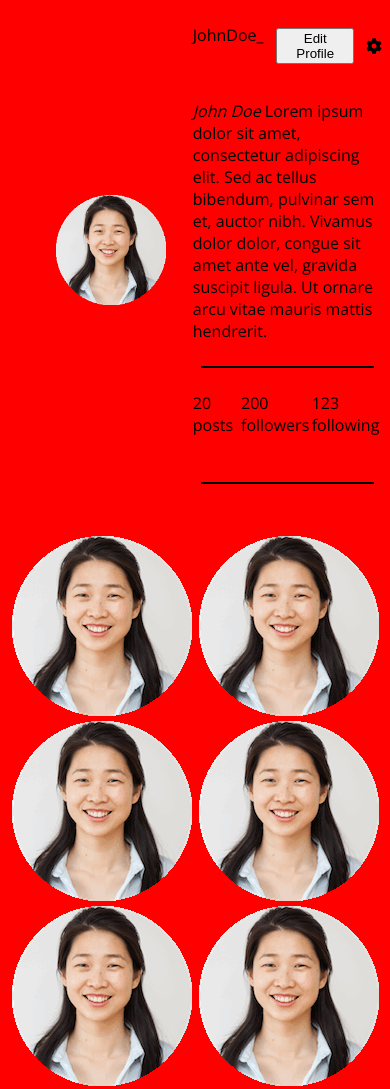
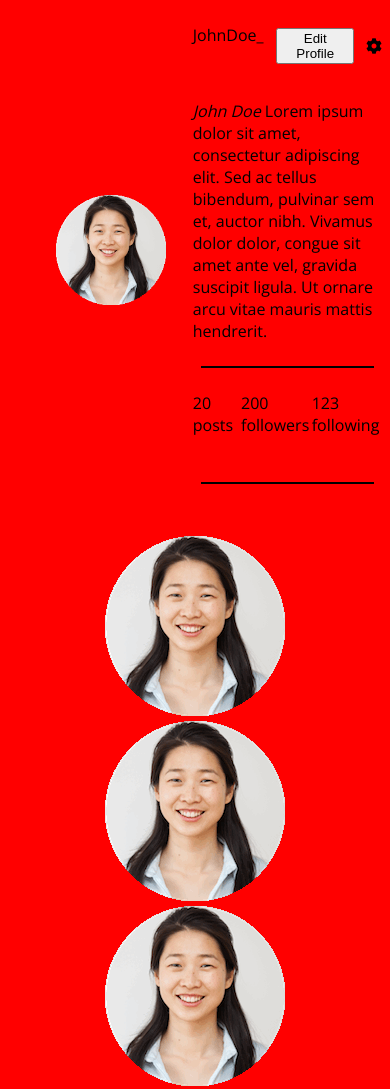
Before and after one commit to Akofahi/InstagramProfile, a plain HTML site: page index.html in a window 390 px wide. Shown: the top 1089 px of the page. Drawn offline with nearby package versions, Linux system fonts and the light colour scheme.

Commit message:
Add files via upload
Added Auto - Fill Feature

```diff
--- a/styles.css
+++ b/styles.css
@@ -37,21 +37,25 @@ hr {
 
 .imageGallary {
     position: relative;
-    display: grid;
-    justify-items: center;
-    justify-content: space-evenly;
 
-    gap: 10px 0px;
-    grid-auto-flow: row;
-    grid-template-areas:
-        ". . . ."
-        ". . . ."
-        ". . . ."
-        ". . . ."
-        ". . . .";
-    width: 100%;
-    height: 50%;
+     /**
+   * User input values.
+   */
+  --grid-layout-gap: 5px;
+  --grid-column-count: 8;
+  --grid-item--min-width: 220px;
 
+  /**
+   * Calculated values.
+   */
+  --gap-count: calc(var(--grid-column-count) - 1);
+  --total-gap-width: calc(var(--gap-count) * var(--grid-layout-gap));
+  --grid-item--max-width: calc((100% - var(--total-gap-width)) / var(--grid-column-count));
+
+  display: grid;
+  grid-template-columns: repeat(auto-fill, minmax(max(var(--grid-item--min-width), var(--grid-item--max-width)), 1fr));
+  grid-gap: var(--grid-layout-gap);
+  justify-items: center;
 }
 
 
@@ -74,25 +78,7 @@ hr {
     }
 
 
-    .imageGallary {
-        display: grid;
-        grid-template-columns: 1fr 1fr;
-        grid-template-rows: 1fr 1fr 1fr 1fr 1fr;
-        gap: 5px 0px;
-        grid-template-areas:
-            ". ."
-            ". ."
-            ". ."
-            ". ."
-            ". .";
-        justify-content: center;
-        justify-items: center;
-        align-items: center;
-        width: 100%;
-        height: 50%;
 
-
-    }
 
 }
 
@@ -101,22 +87,6 @@ hr {
         background-color: green;
     }
 
-    .imageGallary {
-        display: grid;
-        grid-template-columns: 1fr;
-        grid-template-rows: 1fr 1fr 1fr 1fr 1fr;
-        gap: 5px 0px;
-        grid-template-areas:
-            "."
-            "."
-            "."
-            "."
-            ".";
-        justify-content: center;
-        justify-items: center;
-        align-items: center;
-        width: 100%;
-        height: 50%;
-    }
+
 
 }
```
